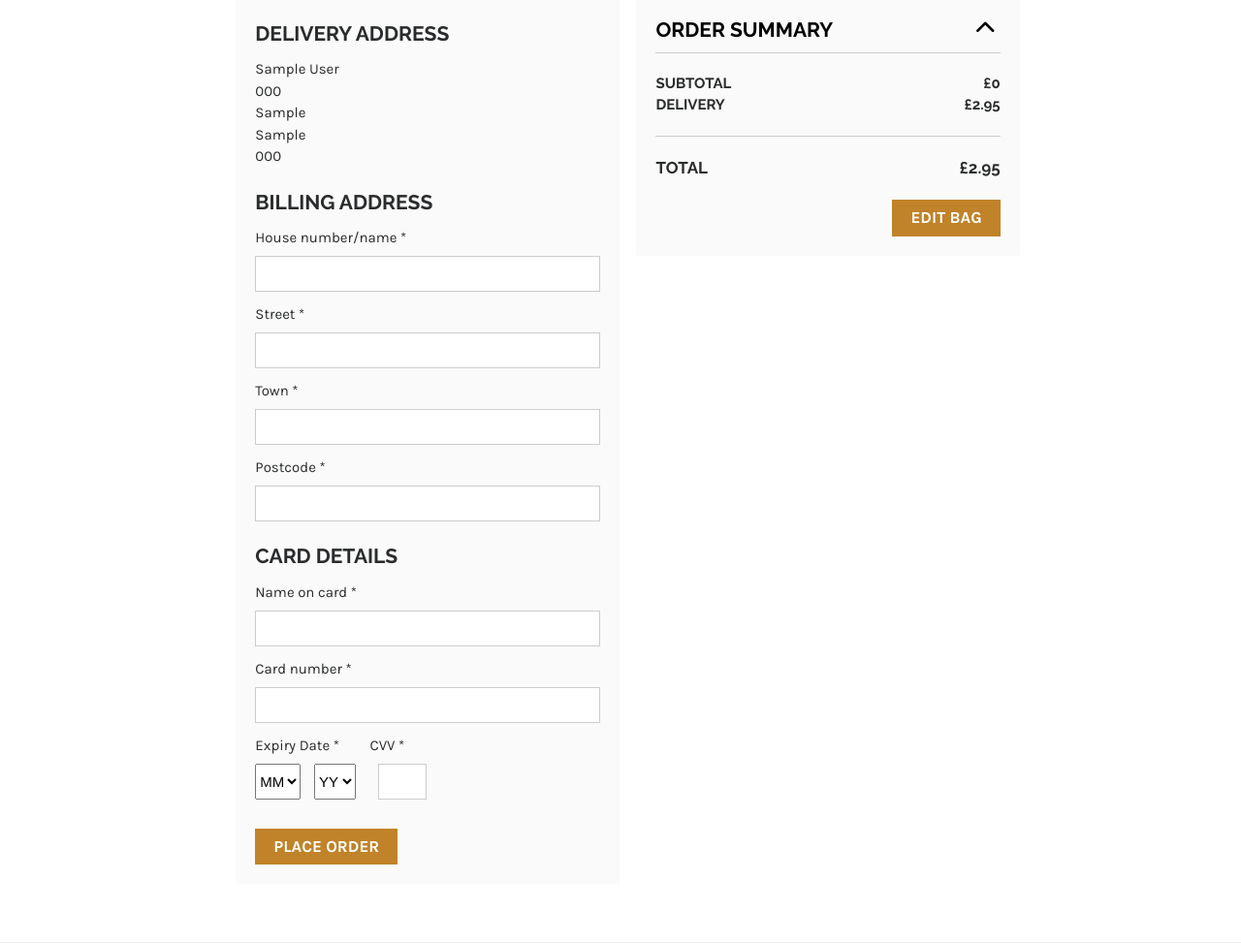
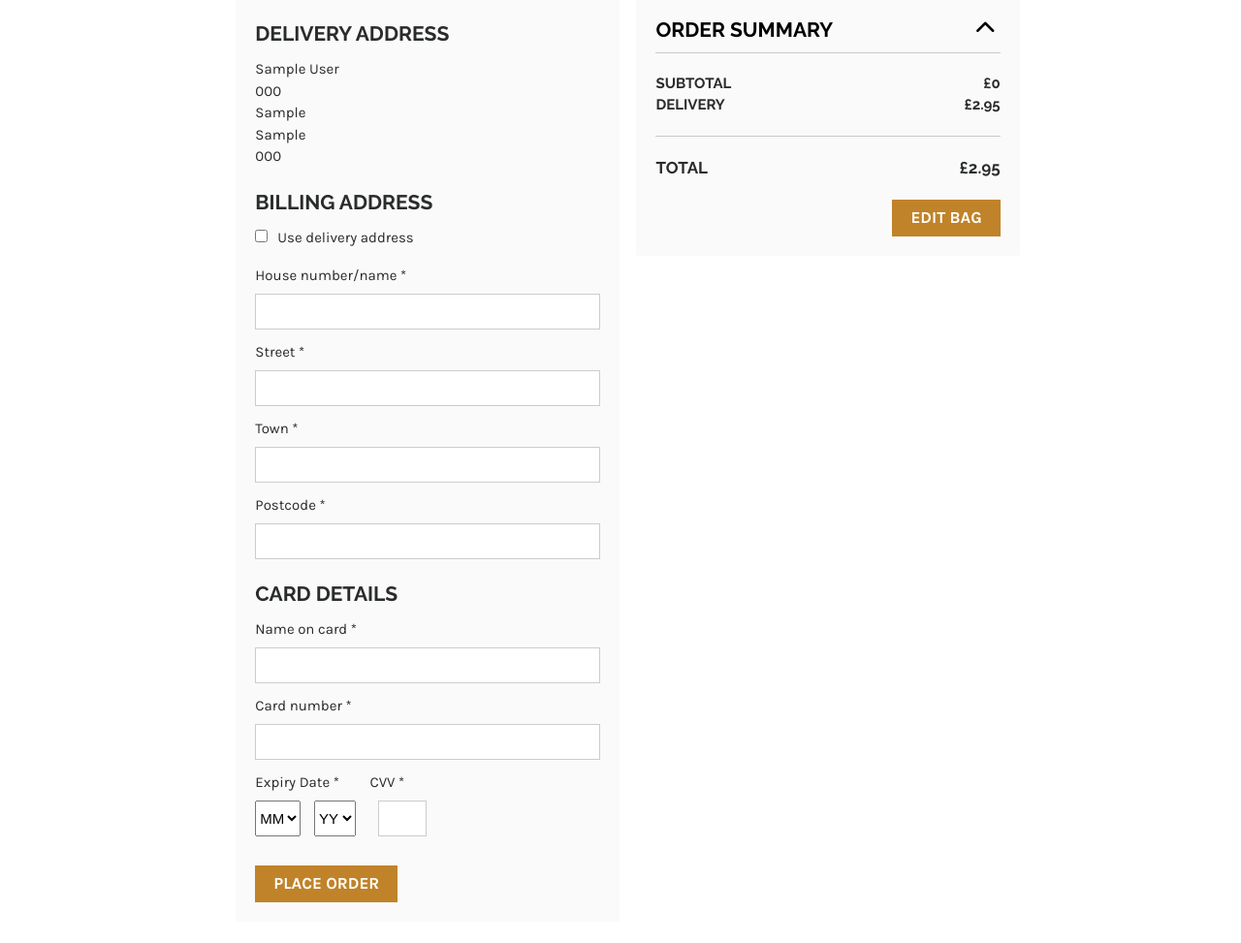
Before and after one commit to tatjanakolhapure/gorgeous-online-shop, a Django app: page /orders/checkout/ in a window 1280 px wide. Shown: the part 257-1230 px from the top of the page at 97% size. Run offline with Django 3.2, Linux system fonts and the light colour scheme; a user stored in the database is signed in; tables that the repository leaves empty hold one stand-in row (values such as "Sample post"); parts of the project's set-up code (start-up, migrations or seed data) failed here and were passed over; some libraries are stand-ins or nearby versions.

Commit message:
allow users to select delivery address as billing address

```diff
--- a/static/js/custom.js
+++ b/static/js/custom.js
@@ -78,6 +78,7 @@
                     fn.shoppingBagButtons();
                     fn.checkoutAccordion();
                     fn.orderButtonText();
+                    fn.billingAddress();
                 });
 
 				jQuery(window).on("resize", function() {
@@ -705,6 +706,23 @@
 			    else {
                     jQuery('.button--order').text('View order');
                 }
+            },
+
+            billingAddress: function(){
+                // allow users to use delivery address as billing address
+                // when checkbox is selected import values from delivery address
+                jQuery('#use-delivery-address').on('change', function(){
+                    if (jQuery('#use-delivery-address').is(':checked')) {
+                        jQuery('#id_address_line1').val(jQuery('.address-line1').text());
+                        jQuery('#id_address_line2').val(jQuery('.address-line2').text());
+                        jQuery('#id_address_city').val(jQuery('.address-city').text());
+                        jQuery('#id_address_zip').val(jQuery('.address-zip').text());
+                    }
+                    // when checkbox is not selected clear values from form
+                    else {
+                        jQuery('.billing-address').find('input').val('');
+                    }
+                });
             }
 		};
 
--- a/templates/orders/checkout.html
+++ b/templates/orders/checkout.html
@@ -50,13 +50,14 @@
                     <div class="checkout-details__address">
                         <p class="section-title">Delivery address</p>
                         <p>{{ user.first_name }} {{ user.last_name }}</p>
-                        <p>{{ address.house_number_name }}</p>
-                        <p>{{ address.street }}</p>
-                        <p>{{ address.town }}</p>
-                        <p>{{ address.postcode }}</p>
+                        <p class="address-line1">{{ address.house_number_name }}</p>
+                        <p class="address-line2">{{ address.street }}</p>
+                        <p class="address-city">{{ address.town }}</p>
+                        <p class="address-zip">{{ address.postcode }}</p>
                     </div>
                     <div class="checkout-details__payment">
                         <p class="section-title">Billing Address</p>
+                        <label for="use-delivery-address"><input type="checkbox" id="use-delivery-address" style="margin-right:10px; margin-bottom:15px;">Use delivery address</label>
                         <form class="payment-form" action="{% url 'checkout' %}" method="post">
                             {% csrf_token %}
                             <div class="card-errors">
@@ -69,6 +70,7 @@
                                     {% endfor %}
                                 </div>
                             {% endif %}
+                            <div class="billing-address">
                                 {{ form.address_line1.label_tag }}
                                 {{ form.address_line1 }}
                                 {{ form.address_line2.label_tag }}
@@ -77,6 +79,7 @@
                                 {{ form.address_city }}
                                 {{ form.address_zip.label_tag }}
                                 {{ form.address_zip }}
+                            </div>
                             <p class="section-title">Card details</p>
                             {{ form.name.label_tag }}
                             {{ form.name }}
```
Lines whose indentation alone changed are shown as unchanged.
